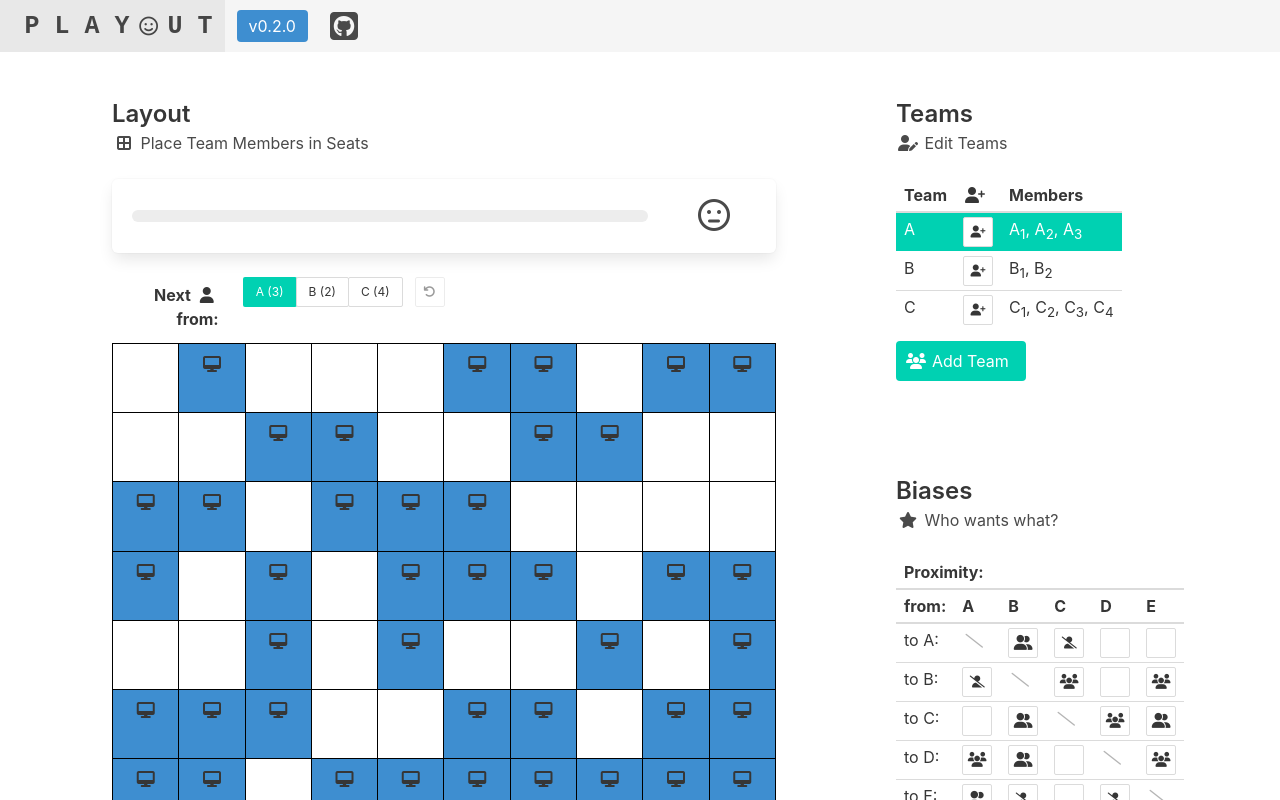
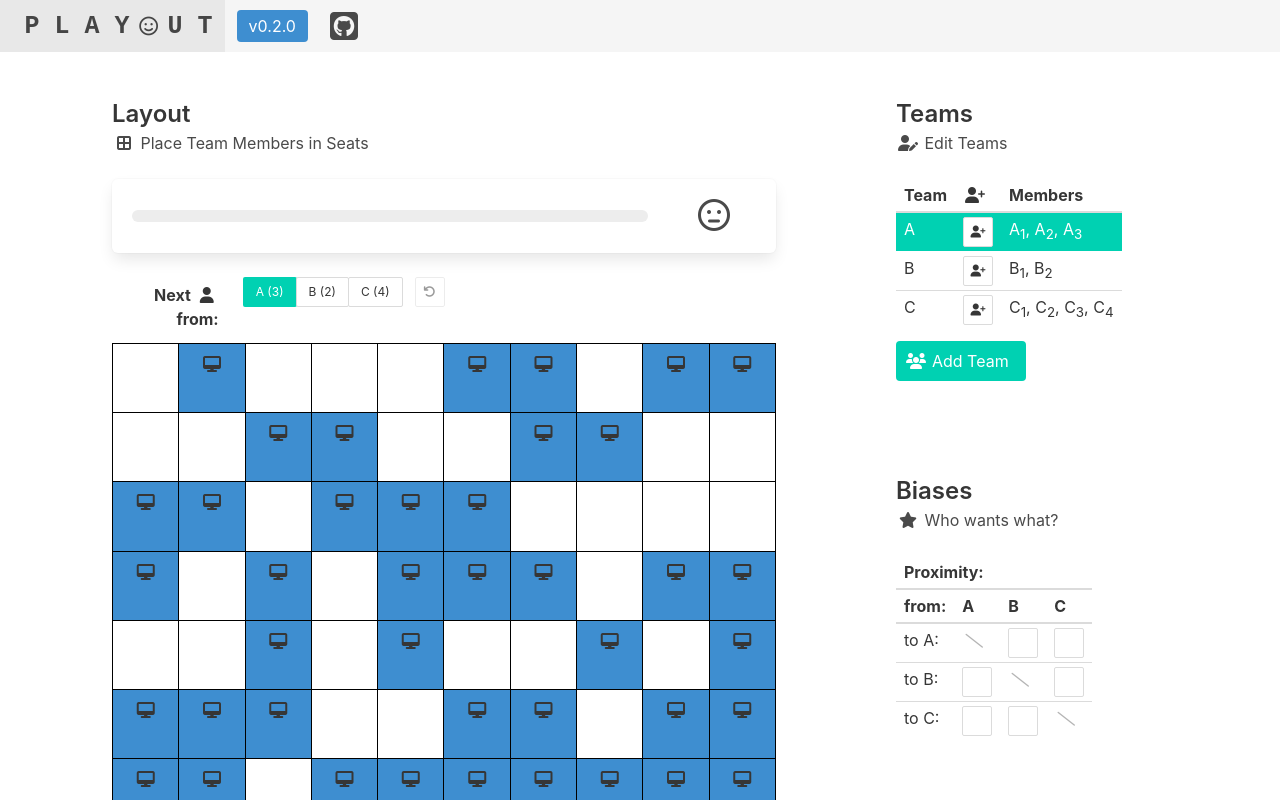
Before and after one commit to mikemoraned/playout, a React (Create React App) app: page / in a window 1280 px wide. Shown: the top 800 px of the page. Built offline with nearby package versions, Linux system fonts and the light colour scheme.

Commit message:
make biases be defined in the store
- move bias definition into store and add tests
- biases are editable (rotating to next bias)
- support expansion of teams
- make biases symettric i.e. A->B == B->A

```diff
--- a/src/Biases.js
+++ b/src/Biases.js
@@ -1,29 +1,25 @@
-import React, { useState } from "react";
+import React from "react";
+import { useContext } from "react";
+import { StoreContext, biasKey, BiasKind, rotateBiasAction } from "./store.js";
 
-const preferenceChoices = [
-  "fas fa-user-slash",
-  "",
-  "fas fa-user-friends fa-lg",
-  "fas fa-users fa-lg",
-];
+const iconForBiasKind = {};
+iconForBiasKind[BiasKind.DISTANT] = "fas fa-user-slash";
+iconForBiasKind[BiasKind.NONE] = "";
+iconForBiasKind[BiasKind.NEARBY] = "fas fa-user-friends fa-lg";
+iconForBiasKind[BiasKind.NEXT_TO] = "fas fa-users fa-lg";
 
-function Preference({ initialChoiceIndex }) {
-  const [choiceIndex, setChoiceIndex] = useState(initialChoiceIndex);
-  const choice = preferenceChoices[choiceIndex];
-  const next = () => {
-    setChoiceIndex((choiceIndex + 1) % preferenceChoices.length);
-  };
+function Bias({ biasKind, fromTeamName, toTeamName }) {
+  const { dispatch } = useContext(StoreContext);
   return (
-    <button className="button is-small" onClick={() => next()}>
+    <button
+      className="button is-small"
+      onClick={() => dispatch(rotateBiasAction(fromTeamName, toTeamName))}
+    >
       <span className="icon">
-        <i className={`${choice}`}></i>
+        <i className={`${iconForBiasKind[biasKind]}`}></i>
       </span>
     </button>
   );
-}
-
-function randomChoiceIndex() {
-  return Math.floor(Math.random() * 0.99 * preferenceChoices.length);
 }
 
 function Self() {
@@ -34,46 +30,33 @@ function Self() {
   );
 }
 
-function randomBiases(teams) {
-  const biases = {};
-  for (let fromIndex = 0; fromIndex < teams.length; fromIndex++) {
-    for (let toIndex = 0; toIndex < teams.length; toIndex++) {
-      const key = `${fromIndex}.${toIndex}`;
-      if (fromIndex === toIndex) {
-        biases[key] = -1;
-      } else {
-        biases[key] = randomChoiceIndex();
-      }
-    }
-  }
-  return biases;
-}
+export function Biases() {
+  const { state } = useContext(StoreContext);
+  const { teams } = state;
+  const { biases } = teams;
 
-export function Biases() {
-  const teams = ["A", "B", "C", "D", "E"];
-  const [biases] = useState(randomBiases(teams));
   return (
     <table className="table is-narrow" style={{ tableLayout: "fixed" }}>
       <thead>
         <tr>
-          <th colSpan={teams.length + 1}>Proximity:</th>
+          <th colSpan={teams.list.length + 1}>Proximity:</th>
         </tr>
         <tr>
           <th>from:</th>
-          {teams.map((t) => {
-            return <th key={t}>{t}</th>;
+          {teams.list.map((fromTeam) => {
+            return <th key={fromTeam.name}>{fromTeam.name}</th>;
           })}
         </tr>
       </thead>
       <tbody>
-        {teams.map((t, toIndex) => {
+        {teams.list.map((toTeam) => {
           return (
-            <tr key={t}>
-              <td>to {t}:</td>
-              {teams.map((_, fromIndex) => {
-                const key = `${fromIndex}.${toIndex}`;
-                const initialChoiceIndex = biases[key];
-                if (initialChoiceIndex === -1) {
+            <tr key={toTeam.name}>
+              <td>to {toTeam.name}:</td>
+              {teams.list.map((fromTeam) => {
+                const key = biasKey(fromTeam.name, toTeam.name);
+                const bias = biases[key];
+                if (bias === null) {
                   return (
                     <td key={key}>
                       <Self />
@@ -82,7 +65,11 @@ export function Biases() {
                 } else {
                   return (
                     <td key={key}>
-                      <Preference initialChoiceIndex={initialChoiceIndex} />
+                      <Bias
+                        biasKind={bias}
+                        fromTeamName={fromTeam.name}
+                        toTeamName={toTeam.name}
+                      />
                     </td>
                   );
                 }
--- a/src/TeamsFull.js
+++ b/src/TeamsFull.js
@@ -1,6 +1,5 @@
 import React from "react";
 import { useContext } from "react";
-import "./App.scss";
 import {
   StoreContext,
   selectTeamAction,
--- a/src/store.js
+++ b/src/store.js
@@ -41,6 +41,7 @@ export function teamsFor(teams, template) {
     next: teams[0].name,
     template,
     canAdd: true,
+    biases: biasesFor(teams),
   };
 }
 
@@ -51,6 +52,57 @@ export function gridFor(width, height) {
     seats: [],
     occupied: [],
   };
+}
+
+export const BiasKind = Object.freeze({
+  DISTANT: "distant",
+  NONE: "none",
+  NEARBY: "nearby",
+  NEXT_TO: "next_to",
+});
+
+const nextBias = {};
+nextBias[BiasKind.DISTANT] = BiasKind.NONE;
+nextBias[BiasKind.NONE] = BiasKind.NEARBY;
+nextBias[BiasKind.NEARBY] = BiasKind.NEXT_TO;
+nextBias[BiasKind.NEXT_TO] = BiasKind.DISTANT;
+
+export function biasKey(fromTeamName, toTeamName) {
+  return `${fromTeamName}.${toTeamName}`;
+}
+
+export function biasesFor(teamList) {
+  const biases = {};
+  for (let fromIndex = 0; fromIndex < teamList.length; fromIndex++) {
+    for (let toIndex = 0; toIndex < teamList.length; toIndex++) {
+      const key = biasKey(teamList[fromIndex].name, teamList[toIndex].name);
+      if (fromIndex === toIndex) {
+        biases[key] = null;
+      } else {
+        biases[key] = BiasKind.NONE;
+      }
+    }
+  }
+  return biases;
+}
+
+function expandBiases(biases, teamList) {
+  const newBiases = { ...biases };
+  for (let fromIndex = 0; fromIndex < teamList.length; fromIndex++) {
+    for (let toIndex = 0; toIndex < teamList.length; toIndex++) {
+      const key = biasKey(teamList[fromIndex].name, teamList[toIndex].name);
+      if (fromIndex === toIndex) {
+        newBiases[key] = null;
+      } else {
+        if (biases[key]) {
+          newBiases[key] = biases[key];
+        } else {
+          newBiases[key] = BiasKind.NONE;
+        }
+      }
+    }
+  }
+  return newBiases;
 }
 
 export function storeFor(teams, grid) {
@@ -101,12 +153,14 @@ function addNewTeamFromTemplate(teams) {
   const remaining = teams.template.names.filter((n) => {
     return teams.list.findIndex((t) => t.name === n) === -1;
   });
+  const newList = teams.list.concat([
+    teamFor(remaining[0], teams.template.defaultSize),
+  ]);
   return {
     ...teams,
-    list: teams.list.concat([
-      teamFor(remaining[0], teams.template.defaultSize),
-    ]),
+    list: newList,
     canAdd: remaining.length > 1,
+    biases: expandBiases(teams.biases, newList),
   };
 }
 
@@ -122,6 +176,21 @@ function addTeamMember(teams, name) {
     remaining: team.remaining + 1,
     canAdd: placed.length < teams.template.maximumSize,
   };
+}
+
+function rotateBias(biases, fromTeamName, toTeamName) {
+  const newBiases = {
+    ...biases,
+  };
+  const forwardKey = biasKey(fromTeamName, toTeamName);
+  const backwardKey = biasKey(toTeamName, fromTeamName);
+
+  if (biases[forwardKey] !== null && biases[backwardKey] !== null) {
+    const next = nextBias[biases[forwardKey]];
+    newBiases[forwardKey] = next;
+    newBiases[backwardKey] = next;
+  }
+  return newBiases;
 }
 
 function teamListWithReplacedTeam(list, team) {
@@ -255,6 +324,19 @@ export function reducer(state, action) {
         },
       };
 
+    case "rotate_bias":
+      return {
+        ...state,
+        teams: {
+          ...teams,
+          biases: rotateBias(
+            teams.biases,
+            action.fromTeamName,
+            action.toTeamName
+          ),
+        },
+      };
+
     default:
       throw new Error();
   }
@@ -307,6 +389,14 @@ export function addTeamMemberAction(name) {
   return { type: "add_team_member", name };
 }
 
+export function rotateBiasAction(fromTeamName, toTeamName) {
+  return {
+    type: "rotate_bias",
+    fromTeamName,
+    toTeamName,
+  };
+}
+
 export function undoAction() {
   return { type: "undo" };
 }
```
Also changed, not shown: 1 other file (tests, documents, lock files or other folders).
